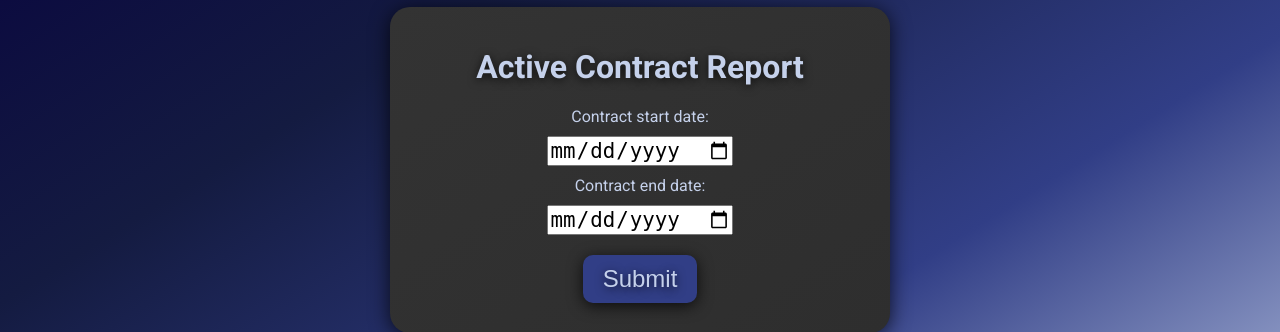
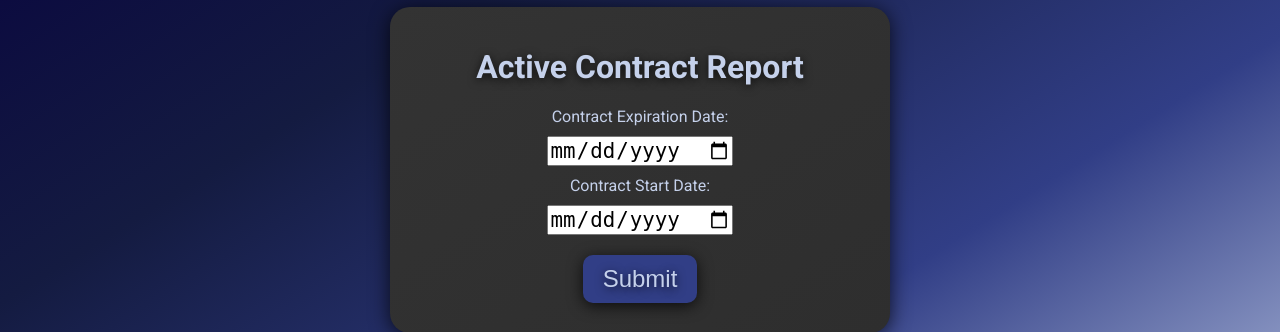
Before and after one commit to ucis-lcra/Financial-ActiveContractReports, a Flask app: page / in a window 1280 px wide. Shown: the part 230-562 px from the top of the page. Run offline with Flask 2, Linux system fonts and the light colour scheme.

Commit message:
Updated CreateCSV for ProcessStatus = 2 only

```diff
--- a/scripts/create_csv.py
+++ b/scripts/create_csv.py
@@ -46,7 +46,7 @@ def get_level_one_information(structure):
 def get_all_contracts_to_csv(start_date, end_date):
 
     # Search through the Database with the given dates and get all the contracts within the required times
-    db_conn_cursor.execute("SELECT * FROM dbo.Contract WHERE CurrentContractStartDate >= '" + start_date + "' AND CurrentContractEndDate <= '" + end_date + "'")
+    db_conn_cursor.execute("SELECT * FROM dbo.Contract WHERE ProcessStatus = '2' AND CurrentContractStartDate <= '" + start_date + "' AND CurrentContractEndDate > '" + end_date + "'")
     contracts = db_conn_cursor.fetchall()
 
     # Create TimeStamp
--- a/templates/index.html
+++ b/templates/index.html
@@ -12,11 +12,12 @@
     <div class="container">
         <h1 class="title">Active Contract Report</h1>
         <form class="dates-form" method="POST">
-            <label class="form-lbl"for="start">Contract start date:</label>
+
+            <label class="form-lbl"for="start">Contract Expiration Date:</label>
+            <input class="form-dt" type="date" id="end" name="contract-end">
+
+            <label class="form-lbl"for="start">Contract Start Date:</label>
             <input class="form-dt" type="date" id="start" name="contract-start" value="">
-
-            <label class="form-lbl"for="start">Contract end date:</label>
-            <input class="form-dt" type="date" id="end" name="contract-end">
 
             <input class="form-submit" type="submit" value="Submit">
 
```
Also changed, not shown: scripts/connect_to_db.py (+11 -0 lines).
